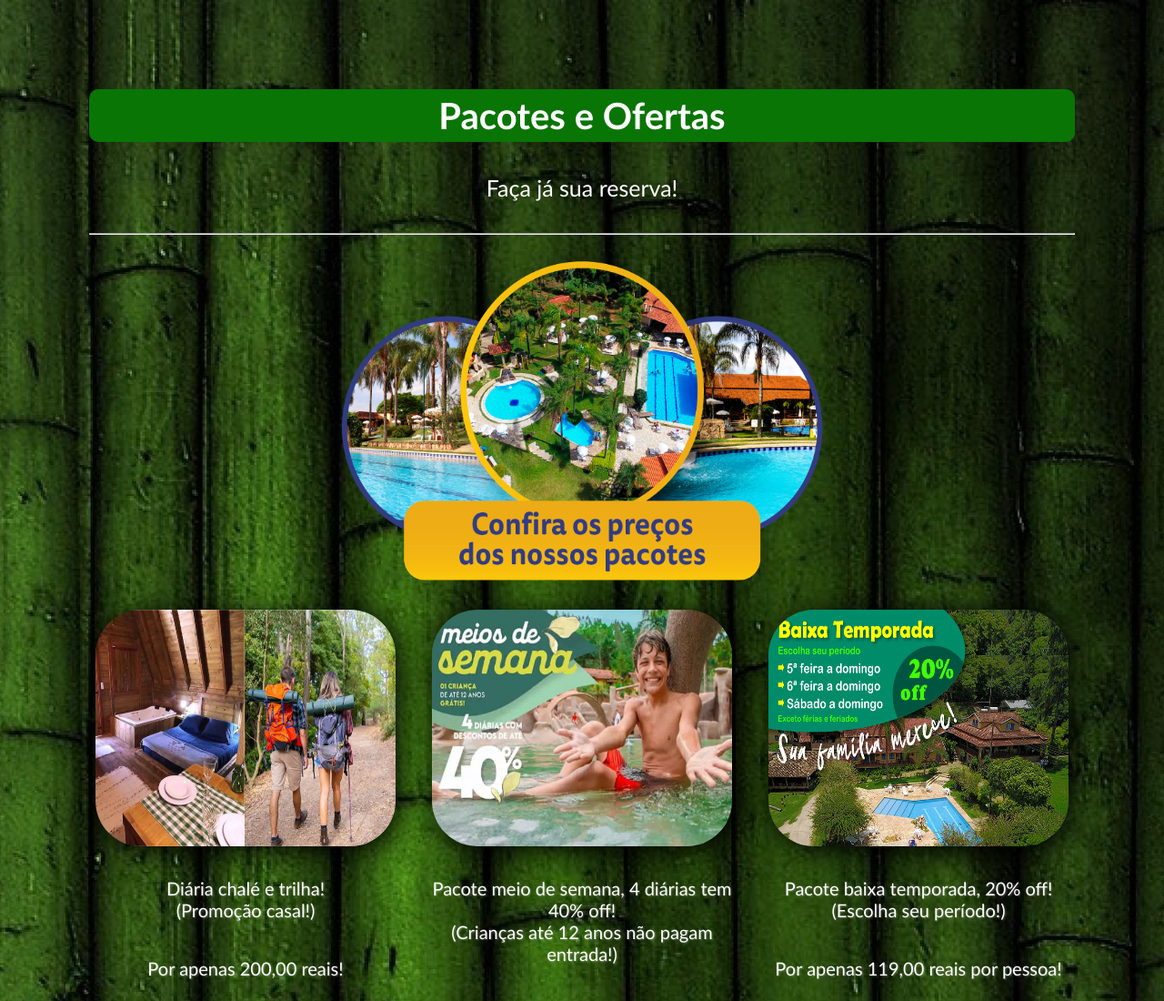
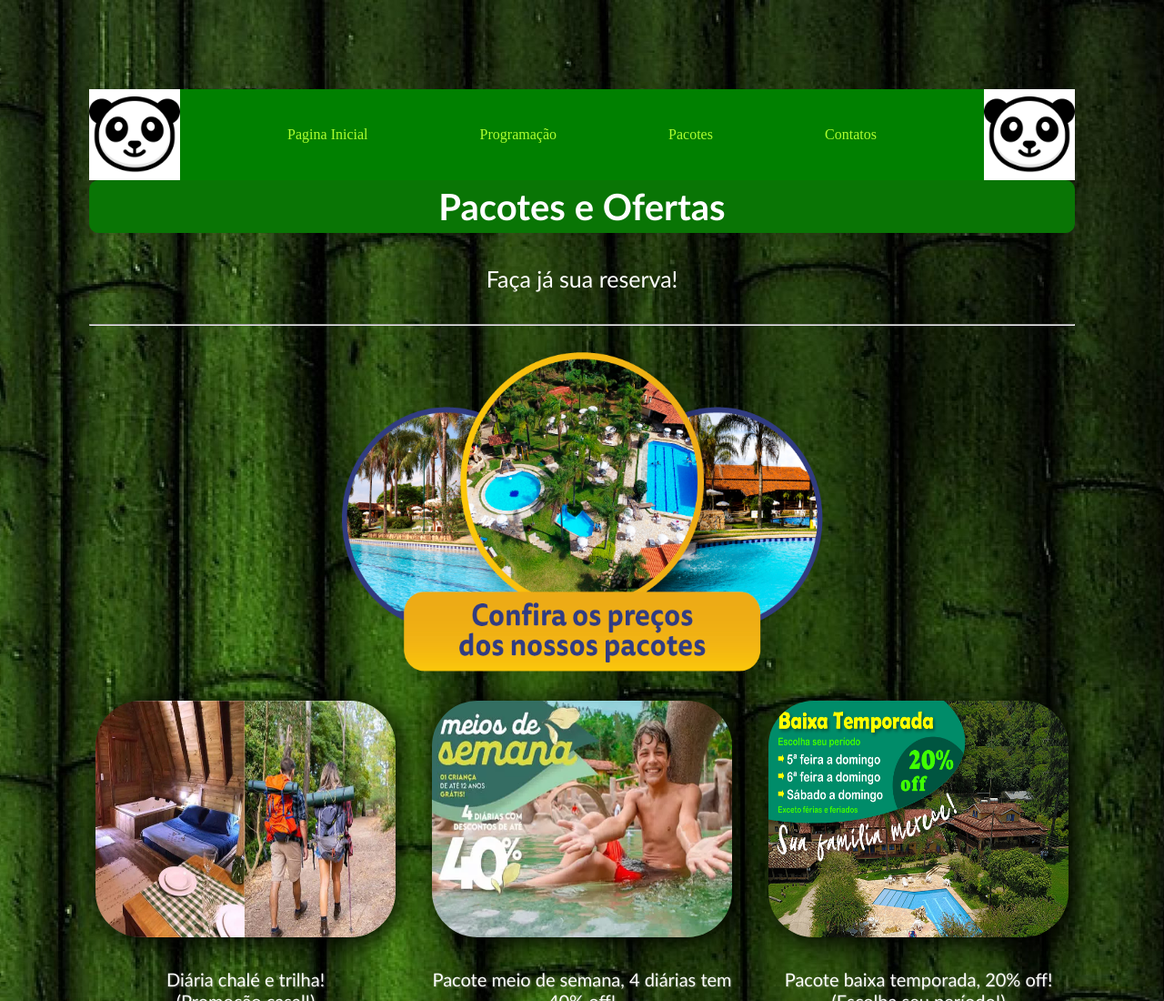
Before and after one commit to erik759503/Hotel-Fazenda, a plain HTML site: page Pacotes.html in a window 1280 px wide. Shown: the top 1100 px of the page at 91% size. Drawn offline with Linux system fonts and the light colour scheme.

Commit message:
formatação

```diff
--- a/Pacotes.html
+++ b/Pacotes.html
@@ -1,5 +1,6 @@
 <!DOCTYPE html>
 <html lang="en">
+
 <head>
   <meta charset="UTF-8">
   <meta name="viewport" content="width=device-width, initial-scale=1.0">
@@ -11,8 +12,9 @@
       text-align: center;
       padding: 90px;
     }
+
     h2 {
-        font-family:'Gill Sans', 'Gill Sans MT', Calibri, 'Trebuchet MS', sans-serif;
+      font-family: 'Gill Sans', 'Gill Sans MT', Calibri, 'Trebuchet MS', sans-serif;
       font-size: 40px;
       background-color: rgb(9, 117, 5);
       color: #fff;
@@ -22,8 +24,9 @@
       margin: 0px;
       border-radius: 10px;
     }
+
     p {
-        font-family:  'Gill Sans', 'Gill Sans MT', Calibri, 'Trebuchet MS', sans-serif;
+      font-family: 'Gill Sans', 'Gill Sans MT', Calibri, 'Trebuchet MS', sans-serif;
       font-size: 25px;
       color: rgb(255, 255, 255);
       padding: 10px;
@@ -33,6 +36,7 @@
       display: flex;
       justify-content: center;
     }
+
     .imagem-container img {
       text-align: center;
       margin: 0 20px;
@@ -40,28 +44,42 @@
       box-shadow: 5px 5px 30px rgb(0, 0, 0);
       transition: all 0.3s linear;
     }
+
     .imagem-container p {
       color: #ffffff;
       font-size: 20px;
       text-shadow: 1px 1px 2px rgba(255, 255, 255, 0.3);
     }
+
     .imagem-container img:hover {
       box-shadow: 0 0 8px rgb(207, 198, 63);
       border: solid 5px rgb(255, 255, 255);
     }
+
     table {
       width: 50%;
       margin: 20px auto;
       border-collapse: collapse;
     }
-        th, td {
+
+    th,
+    td {
       color: #fff;
       padding: 10px;
       border: 1px solid #ccc;
     }
   </style>
 </head>
+
 <body class="fundimg">
+  <nav>
+    <img src="css/imagenscss/pandabambu.png">
+    <a href="./index.html">Pagina Inicial</a>
+    <a href="./programação.html">Programação</a>
+    <a href="./Pacotes.html">Pacotes</a>
+    <a href="http://wwww.seudominio.com/pagina4.html">Contatos</a>
+    <img src="css/imagenscss/pandabambu.png">
+  </nav>
   <center>
     <h2>Pacotes e Ofertas</h2>
     <p>Faça já sua reserva!</p>
@@ -102,4 +120,5 @@
     <p> Para mais informações ligue (00)000-0000</p>
   </footer>
 </body>
+
 </html>
```
Also changed, not shown: programação.html (+2 -2 lines). Lines whose indentation alone changed are shown as unchanged.
